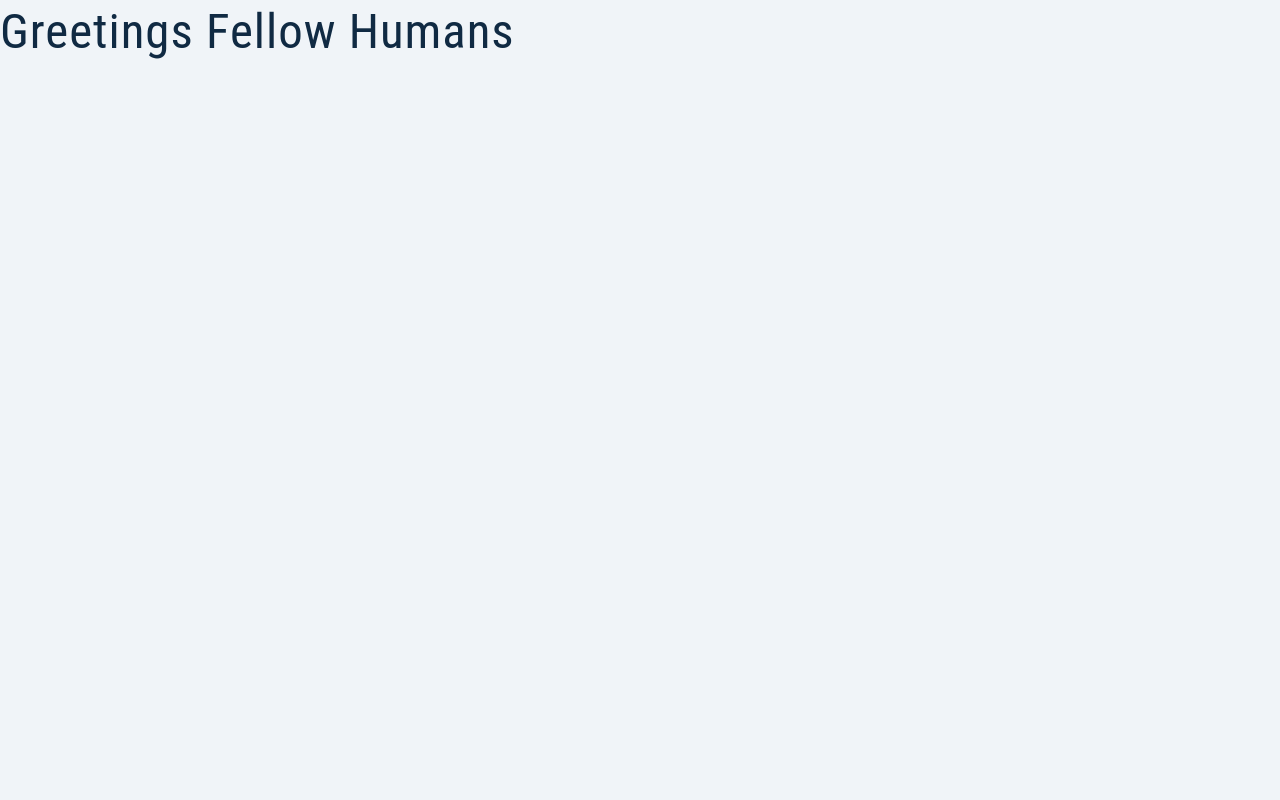
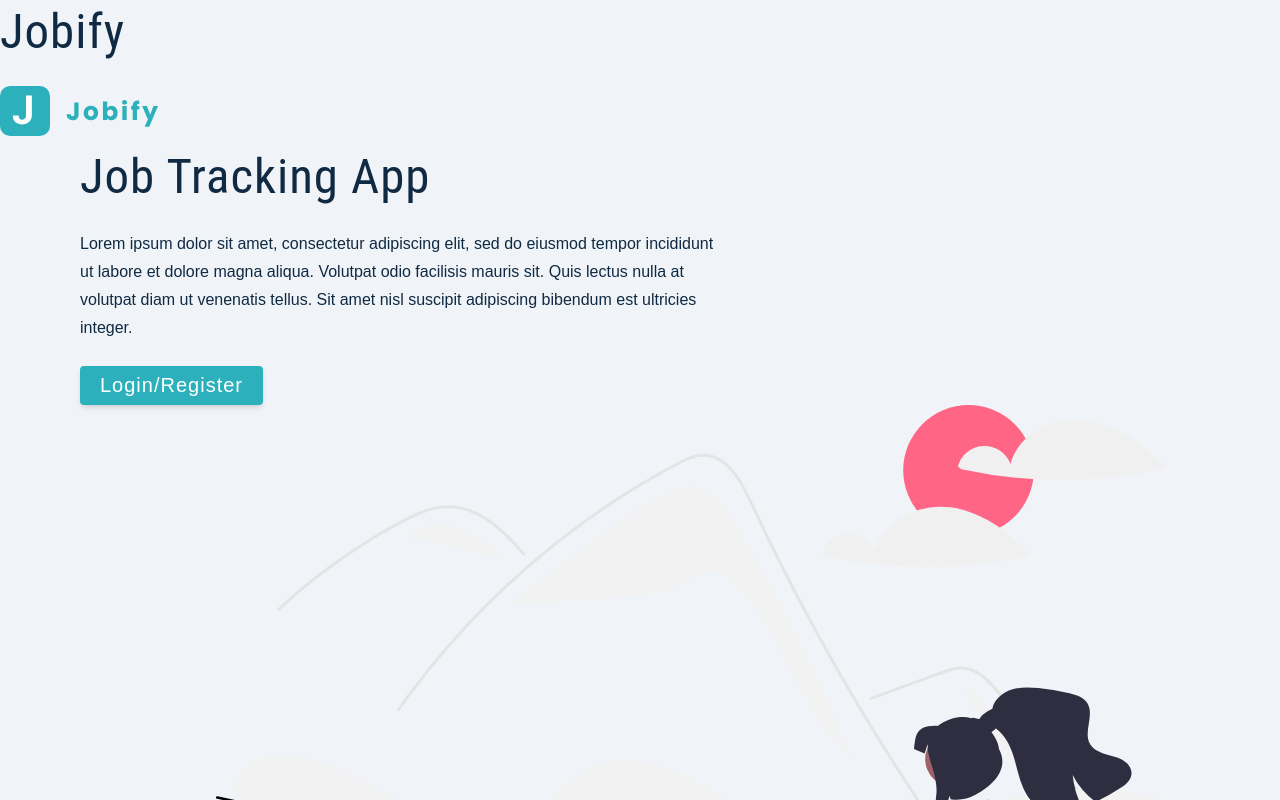
Before and after one commit to dustinlapierre/Jobify, a React (Create React App) app in the folder client/: page / in a window 1280 px wide. Shown: the top 800 px of the page. Built offline with nearby package versions, Linux system fonts and the light colour scheme.

Commit message:
Setup landing page component and added a bit of content to it

```diff
--- a/client/src/App.js
+++ b/client/src/App.js
@@ -1,8 +1,13 @@
+import Landing from "./pages/Landing";
+
 function App()
 {
-  return (
-    <h1>Greetings fellow humans</h1>
-  );
+    return (
+        <div>
+            <h1>Jobify</h1>
+            <Landing />
+        </div>
+    );
 }
 
 export default App;
--- /dev/null
+++ b/client/src/pages/Landing.js
@@ -0,0 +1,32 @@
+import logo from "../assets/images/logo.svg";
+import main from "../assets/images/main.svg";
+
+const Landing = () =>
+{
+    return (
+        <main>
+            <nav>
+                <img src={logo} alt="jobify" className="logo" />
+            </nav>
+            <div className="container">
+                <div className="info">
+                    <h1>
+                        Job <span>Tracking</span> App
+                    </h1>
+                    <p>
+                        Lorem ipsum dolor sit amet, consectetur adipiscing elit,
+                        sed do eiusmod tempor incididunt ut labore et dolore magna
+                        aliqua. Volutpat odio facilisis mauris sit. Quis lectus
+                        nulla at volutpat diam ut venenatis tellus. Sit amet nisl
+                        suscipit adipiscing bibendum est ultricies integer.
+                    </p>
+                    <button className="btn btn-hero">Login/Register</button>
+                    <div>
+                        <img src={main} alt="job hunt" className="img main-img" />
+                    </div>
+                </div>
+            </div>
+        </main>
+    );
+};
+export default Landing;
```
